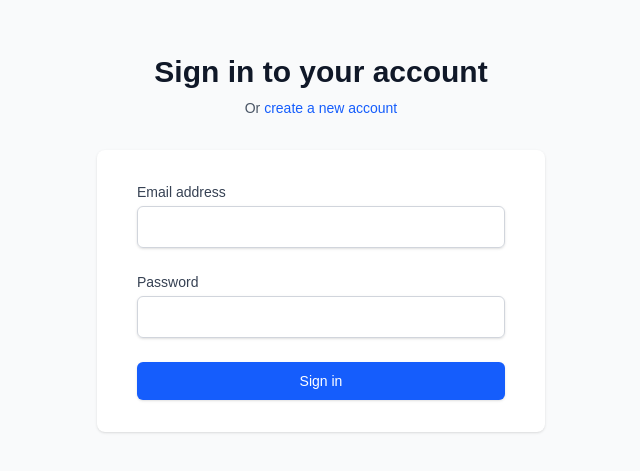
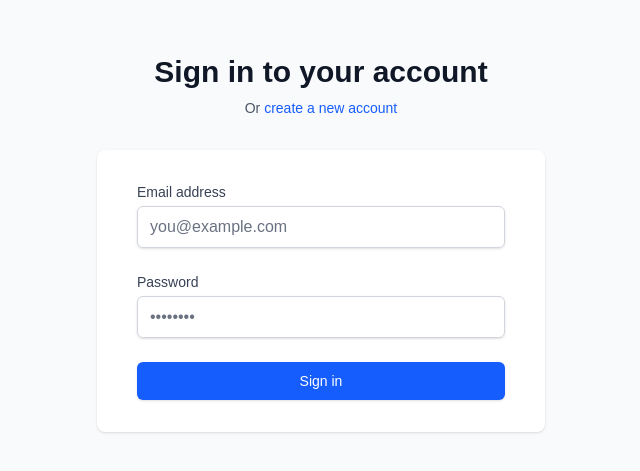
Before and after one commit to dileepar/my-auction-app, a Next.js app: page /login in a window 1280 px wide. Shown: the part 169-640 px from the top of the page, without its empty margins (319-959 px from the left). Built offline with nearby package versions, Linux system fonts and the light colour scheme.

Commit message:
fix: improve input text visibility with darker colors

```diff
--- a/src/app/auctions/[id]/page.tsx
+++ b/src/app/auctions/[id]/page.tsx
@@ -195,7 +195,7 @@ function AuctionDetailPage() {
                           min={currentBid + 0.01}
                           value={bidAmount}
                           onChange={(e) => setBidAmount(e.target.value)}
-                          className="focus:ring-blue-500 focus:border-blue-500 block w-full pl-7 pr-12 py-3 sm:text-sm border-gray-300 rounded-md"
+                          className="focus:ring-blue-500 focus:border-blue-500 block w-full pl-7 pr-12 py-3 sm:text-sm border-gray-300 rounded-md text-gray-900 placeholder-gray-500"
                           placeholder="0.00"
                           required
                         />
--- a/src/app/login/page.tsx
+++ b/src/app/login/page.tsx
@@ -80,7 +80,8 @@ export default function LoginPage() {
                   type="email"
                   autoComplete="email"
                   required
-                  className="appearance-none block w-full px-3 py-2 border border-gray-300 rounded-md shadow-sm focus:outline-none focus:ring-blue-500 focus:border-blue-500"
+                  className="appearance-none block w-full px-3 py-2 border border-gray-300 rounded-md shadow-sm text-gray-900 placeholder-gray-500 focus:outline-none focus:ring-blue-500 focus:border-blue-500"
+                  placeholder="you@example.com"
                 />
               </div>
             </div>
@@ -96,7 +97,8 @@ export default function LoginPage() {
                   type="password"
                   autoComplete="current-password"
                   required
-                  className="appearance-none block w-full px-3 py-2 border border-gray-300 rounded-md shadow-sm focus:outline-none focus:ring-blue-500 focus:border-blue-500"
+                  className="appearance-none block w-full px-3 py-2 border border-gray-300 rounded-md shadow-sm text-gray-900 placeholder-gray-500 focus:outline-none focus:ring-blue-500 focus:border-blue-500"
+                  placeholder="••••••••"
                 />
               </div>
             </div>
```
